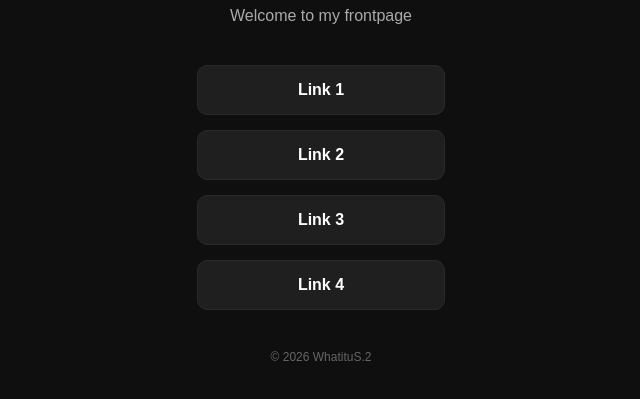
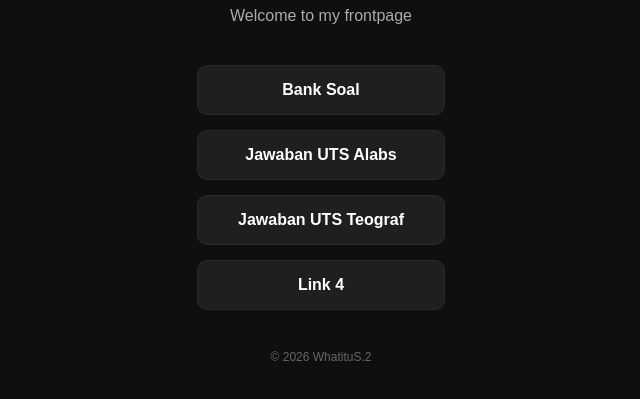
Before and after one commit to myonlineweb/skblmnawq8891aga, a plain HTML site: page index.html in a window 1280 px wide. Shown: the part 247-646 px from the top of the page, without its empty margins (319-959 px from the left). Drawn offline with Linux system fonts and the light colour scheme.

Commit message:
Update links in index.html for UTS resources

```diff
--- a/index.html
+++ b/index.html
@@ -78,11 +78,11 @@ color:#666;
 
 <div class="buttons">
 
-<a class="btn" href="https://link1.com" target="_blank">Link 1</a>
+<a class="btn" href="https://drive.google.com/drive/folders/1-PF6ZMo9VPeBySbEU7USZrqYK3OslhaU" target="_blank">Bank Soal</a>
 
-<a class="btn" href="https://link2.com" target="_blank">Link 2</a>
+<a class="btn" href="alabs.pdf" target="_blank">Jawaban UTS Alabs</a>
 
-<a class="btn" href="https://link3.com" target="_blank">Link 3</a>
+<a class="btn" href="teograf.pdf" target="_blank">Jawaban UTS Teograf</a>
 
 <a class="btn" href="https://link4.com" target="_blank">Link 4</a>
 
```
